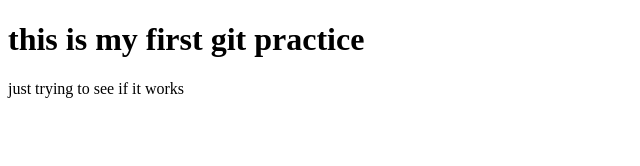
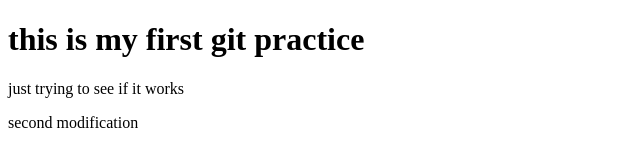
Before and after one commit to Jiajunatwork/GitCommandLinePractice, a plain HTML site: page index.html in a window 1280 px wide. Shown: the whole page, without its empty margins (0-640 px from the left). Drawn offline with Linux system fonts and the light colour scheme.

Commit message:
second modification

```diff
--- a/index.html
+++ b/index.html
@@ -8,5 +8,6 @@
 <body>
     <h1>this is my first git practice</h1>
     <p> just trying to see if it works </p>
+    <p> second modification </p>
 </body>
 </html>
```
